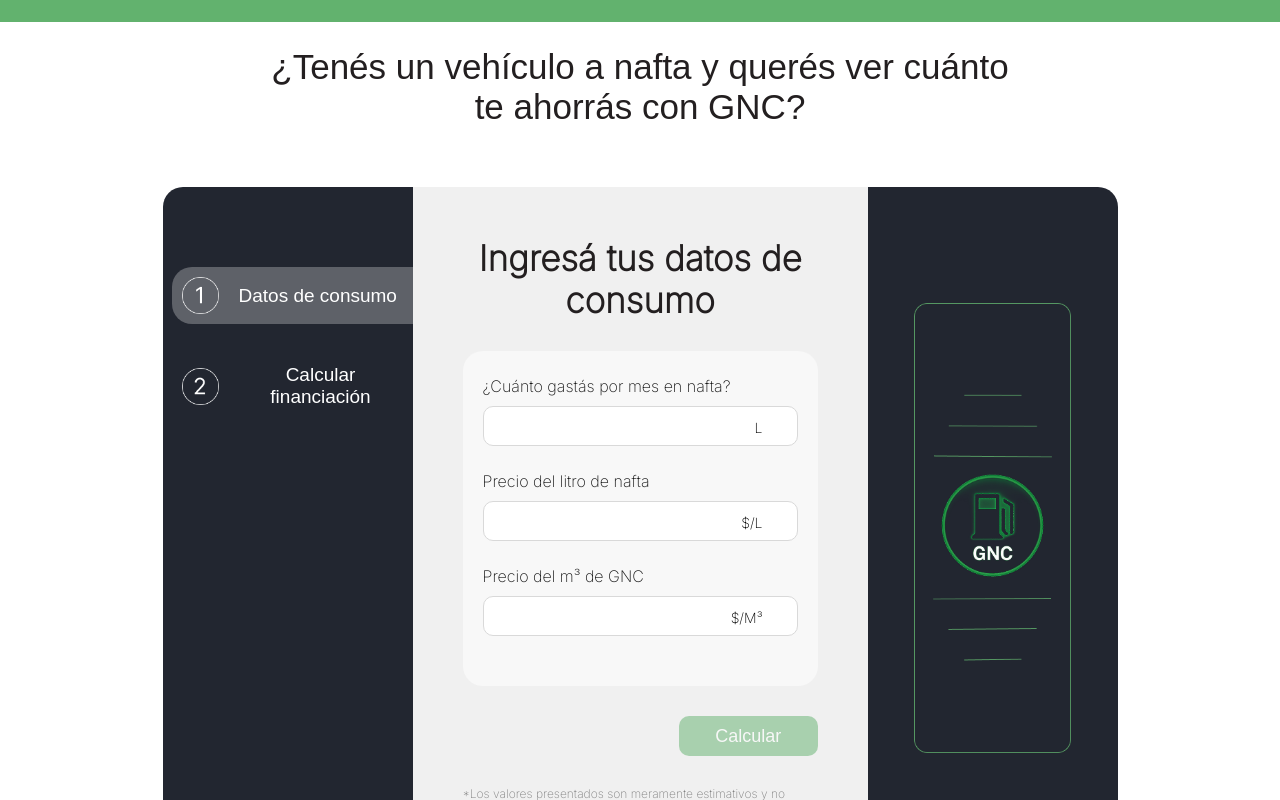
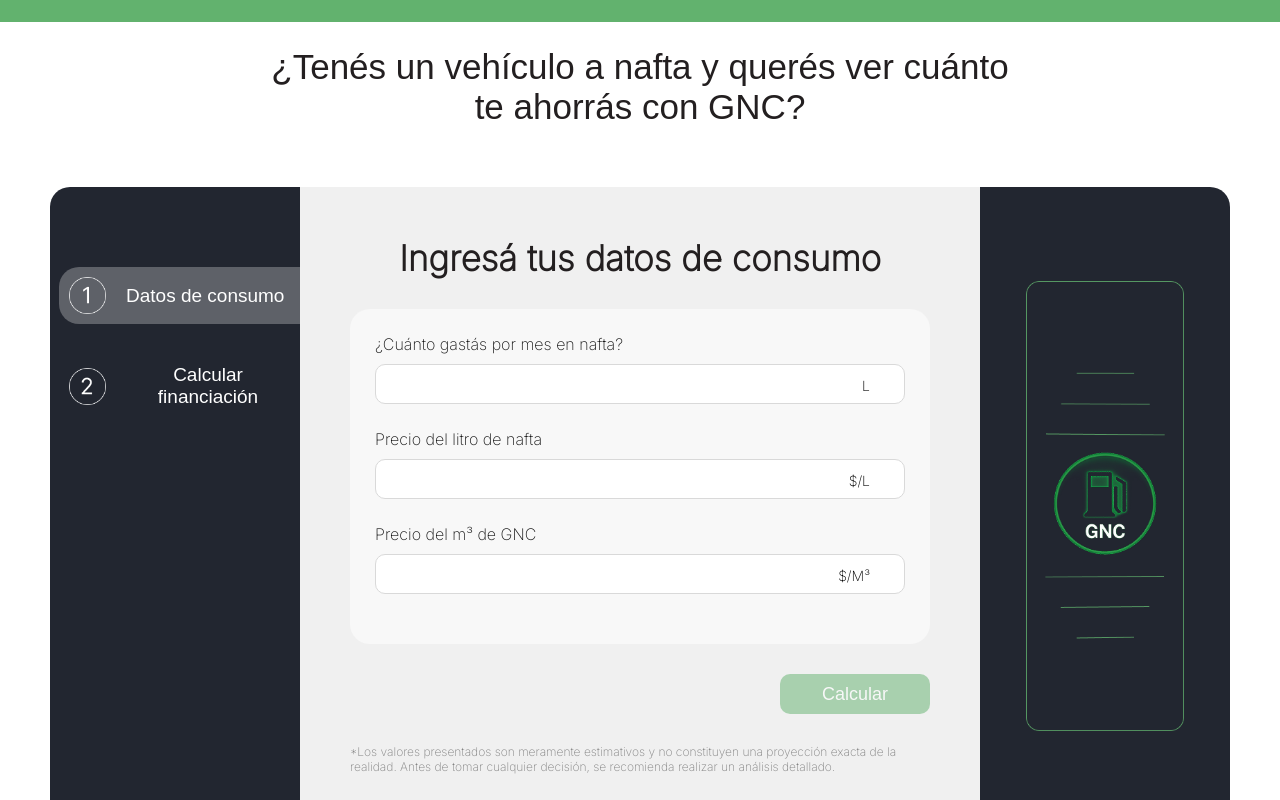
Before and after one commit to IvanDerlich/esigas, a Next.js app: page /equipos in a window 1280 px wide. Shown: the part 1760-2560 px from the top of the page. Built offline with nearby package versions, Linux system fonts and the light colour scheme; a web font is replaced by a local one.

Commit message:
Arreglos de animación y diseño en calculadora

```diff
--- a/src/app/components/calculator/calculator.module.css
+++ b/src/app/components/calculator/calculator.module.css
@@ -75,7 +75,7 @@
   align-items: flex-end;
   justify-content: flex-start;
   border-radius: 20px 0 0 20px;
-  padding: 80px 0 0 0;
+  padding: 80px 0 0 10px;
   gap: 30px;
 }
 
@@ -117,7 +117,9 @@
 }
 
 .calculatorContainer {
-  width: 455px;
+  width: 100%;
+  min-width: 455px;
+  max-width: 680px;
   height: auto;
   background-color: #f0f0f0;
   display: flex;
@@ -137,7 +139,6 @@
 .inputContainer {
   display: flex;
   flex-direction: column;
-  align-items: center;
   justify-content: center;
   background-color: #f8f8f8;
   border-radius: 20px;
@@ -154,7 +155,7 @@
 }
 
 .input {
-  width: 315px;
+  width: 100%;
   height: 40px;
   border-radius: 5px;
   border: 1px solid #d9d9d9;
@@ -286,7 +287,7 @@
   display: flex;
   justify-content: center;
   gap: 0;
-  padding: 60px 0;
+  padding: 60px 40px;
 }
 
 .calculatorColumn {
@@ -301,6 +302,7 @@
   top: 120px;
   align-self: stretch;
   display: flex;
+  height: auto;
 }
 
 .inputWithUnit {
@@ -323,7 +325,7 @@
   }
 
   .stepsContainer {
-    padding: 50px 0 0 0;
+    padding: 50px 0 0 10px;
   }
 
   .miniatureContainer {
@@ -363,6 +365,7 @@
     width: 90%;
     padding: 50px 25px;
     border-radius: 0 0 20px 20px;
+    min-width: 0;
   }
 
   .calculator {
@@ -448,6 +451,7 @@
 
   .calculatorWrapper {
     flex-direction: column;
+    padding: 60px 0;
   }
 
   .stepsContainer,
@@ -457,6 +461,6 @@
   }
 
   .calculatorColumn {
-    gap: 110px;
+    gap: 120px;
   }
 }
--- a/src/app/components/calculator/calculator.tsx
+++ b/src/app/components/calculator/calculator.tsx
@@ -125,6 +125,22 @@ export default function Calculator() {
     }
   }, [step]);
 
+
+  const updateHeight = () => {
+    let targetElement;
+
+    if (step === 2 && step2Ref.current) {
+      targetElement = step2Ref.current;
+    } else if (step === 1 && step1Ref.current) {
+      targetElement = step1Ref.current;
+    }
+
+    if (targetElement) {
+      setDynamicHeight(targetElement.offsetHeight);
+    }
+  };
+
+
   useEffect(() => {
     if (step !== 2) {
       setSideOffset(0);
@@ -139,21 +155,31 @@ export default function Calculator() {
     const offset = step2Top - step1Top;
 
     setSideOffset(offset);
+
   }, [step]);
 
-  useEffect(() => {
-    if (step === 1 && step1Ref.current) {
-      setDynamicHeight(step1Ref.current.offsetHeight);
-    } else if (step === 2 && step2Ref.current) {
-      setDynamicHeight(step2Ref.current.offsetHeight);
-    }
-  }, [step, calculatedStep1, calculatedStep2]);
 
   useEffect(() => {
-    if (step1Ref.current) {
-      setDynamicHeight(step1Ref.current.offsetHeight);
-    }
-  }, []);
+      updateHeight();
+
+      const observer = new ResizeObserver(updateHeight);
+      let targetToObserve = null;
+
+      if (step === 1 && step1Ref.current) {
+          targetToObserve = step1Ref.current;
+      } else if (step === 2 && step2Ref.current) {
+          targetToObserve = step2Ref.current;
+      }
+
+      if (targetToObserve) {
+          observer.observe(targetToObserve);
+      }
+
+      return () => {
+          observer.disconnect();
+      };
+
+  }, [step, calculatedStep1, calculatedStep2]);
 
   return (
     <>
@@ -169,7 +195,9 @@ export default function Calculator() {
         </div>
       </div>
 
-      <div className={styles.calculatorWrapper}>
+      <div className={styles.calculatorWrapper} style={{
+              minHeight: dynamicHeight > 0 ? `${dynamicHeight}px` : 'auto',
+          }}>
         <div
           className={styles.stepsContainer}
           style={{
@@ -514,7 +542,7 @@ export default function Calculator() {
                             <br />
                             Al cabo de {installments} meses te va a quedar en tu
                             bolsillo ${monthlySavings.toFixed(0)} todos los
-                            meses
+                            meses.
                           </p>
                         </div>
                       )}
```
